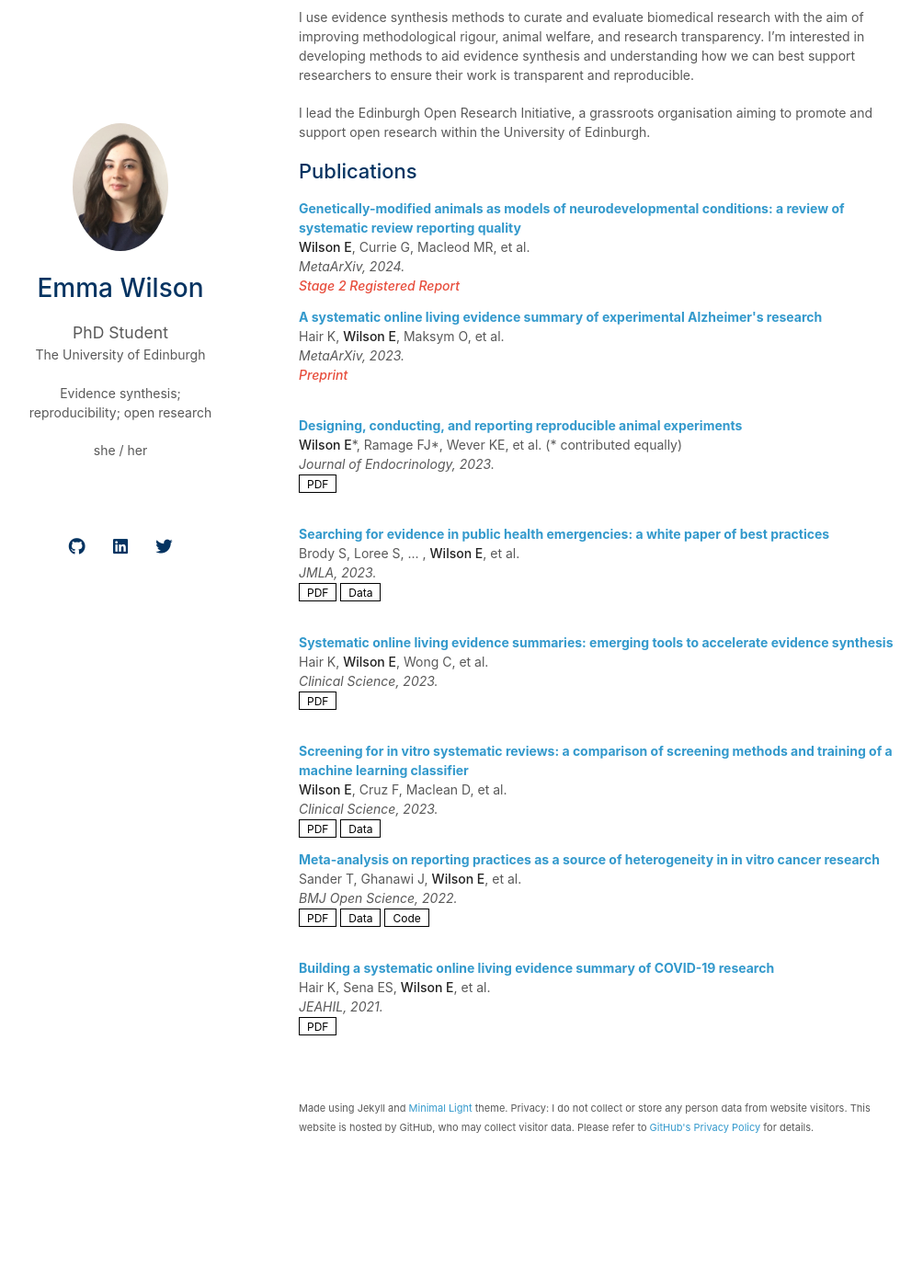
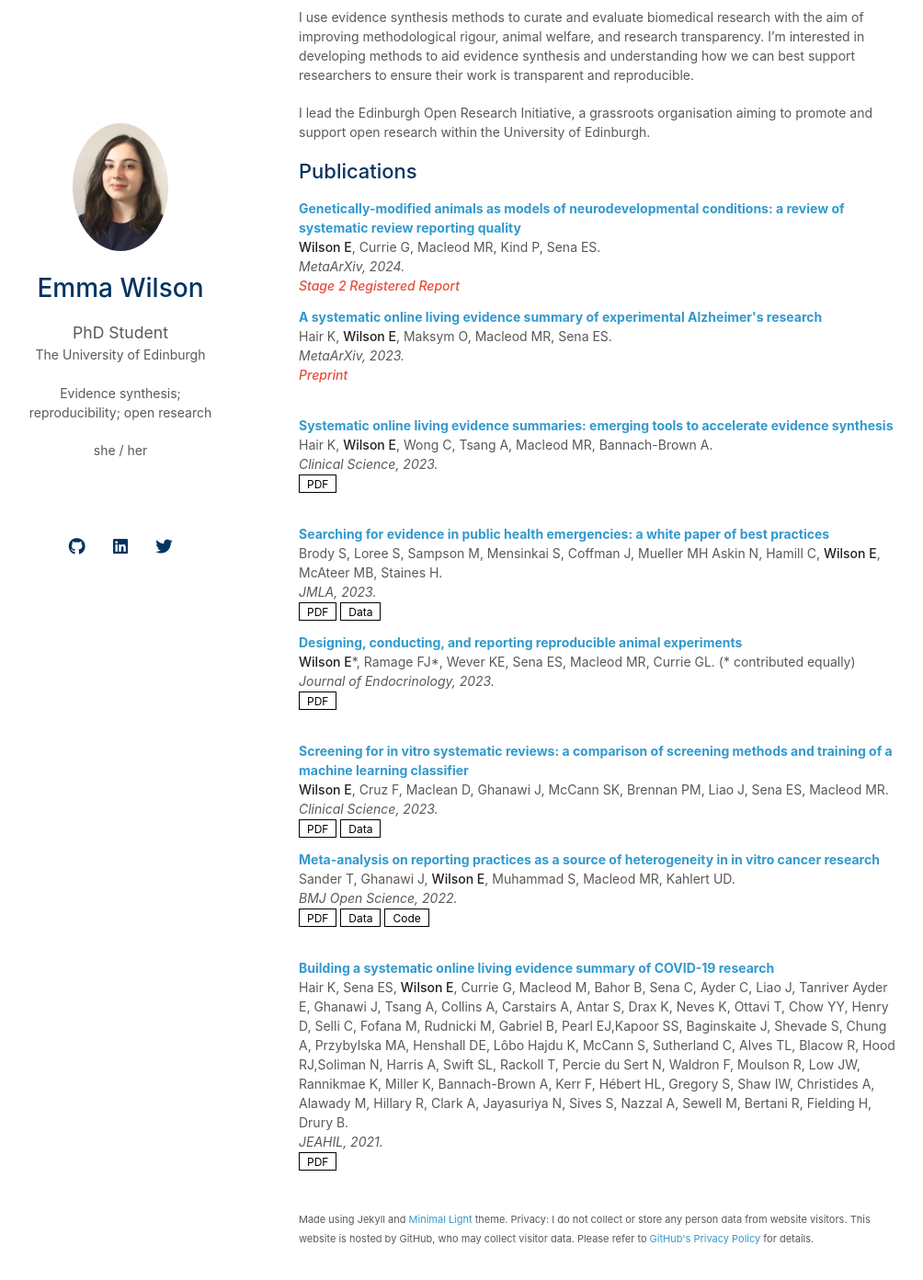
Before and after one commit to emma-wilson/emma-wilson.github.io, a Jekyll site: the page built from index.md, in a window 1280 px wide and 1400 px high, scrolled down 331 px. Shown: the top 1392 px of the window at 92% size, without its empty margins (145-1149 px from the left). Built offline with Jekyll 4.4.1, drawn with Linux system fonts in a browser that asks for light colours; nearby versions of some CDN libraries; comment, search, counter and statistics services are not loaded; a style sheet for code colours, icons or effects is not loaded; our own code applies the rules of GitHub Pages for plain Markdown files; before the commit the page ends 1636 px from its top, so only the background shows below that.

Commit message:
Add full authors

```diff
--- a/_data/publications.yml
+++ b/_data/publications.yml
@@ -1,45 +1,45 @@
 main:
 
   - title: "Genetically-modified animals as models of neurodevelopmental conditions: a review of systematic review reporting quality"
-    authors: <strong>Wilson E</strong>, Currie G, Macleod MR, et al.
+    authors: <strong>Wilson E</strong>, Currie G, Macleod MR, Kind P, Sena ES.
     journal: MetaArXiv, 2024.
     doi: https://osf.io/preprints/metaarxiv/s5xd4
     notes: Stage 2 Registered Report
 
   - title: "A systematic online living evidence summary of experimental Alzheimer's research"
-    authors: Hair K, <strong>Wilson E</strong>, Maksym O, et al.
+    authors: Hair K, <strong>Wilson E</strong>, Maksym O, Macleod MR, Sena ES.
     journal: MetaArXiv, 2023.
     doi: https://osf.io/preprints/metaarxiv/s5gf9
     notes: Preprint
 
-  - title: "Designing, conducting, and reporting reproducible animal experiments"
-    authors: <strong>Wilson E</strong>*, Ramage FJ*, Wever KE, et al. (* contributed equally)
-    journal: Journal of Endocrinology, 2023.
-    doi: https://doi.org/10.1530/JOE-22-0330
-    pdf: assets/files/2023_Wilson_Ramage.pdf
+  - title: "Systematic online living evidence summaries: emerging tools to accelerate evidence synthesis"
+    authors: Hair K, <strong>Wilson E</strong>, Wong C, Tsang A, Macleod MR, Bannach-Brown A.
+    journal: Clinical Science, 2023.
+    doi: https://doi.org/10.1042/CS20220494
+    pdf: assets/files/2023_Hair.pdf
 
   - title: "Searching for evidence in public health emergencies: a white paper of best practices"
-    authors: Brody S, Loree S, ... , <strong>Wilson E</strong>, et al.
+    authors: Brody S, Loree S, Sampson M, Mensinkai S, Coffman J, Mueller MH Askin N, Hamill C, <strong>Wilson E</strong>, McAteer MB, Staines H.
     journal: JMLA, 2023.
     doi: https://doi.org/10.5195%2Fjmla.2023.1530
     pdf: assets/files/2023_Brody.pdf
     data: https://osf.io/dujqe/
 
-  - title: "Systematic online living evidence summaries: emerging tools to accelerate evidence synthesis"
-    authors: Hair K, <strong>Wilson E</strong>, Wong C, et al.
-    journal: Clinical Science, 2023.
-    doi: https://doi.org/10.1042/CS20220494
-    pdf: assets/files/2023_Hair.pdf
+  - title: "Designing, conducting, and reporting reproducible animal experiments"
+    authors: <strong>Wilson E</strong>*, Ramage FJ*, Wever KE, Sena ES, Macleod MR, Currie GL. (* contributed equally)
+    journal: Journal of Endocrinology, 2023.
+    doi: https://doi.org/10.1530/JOE-22-0330
+    pdf: assets/files/2023_Wilson_Ramage.pdf
 
   - title: "Screening for in vitro systematic reviews: a comparison of screening methods and training of a machine learning classifier"
-    authors: <strong>Wilson E</strong>, Cruz F, Maclean D, et al.
+    authors: <strong>Wilson E</strong>, Cruz F, Maclean D, Ghanawi J, McCann SK, Brennan PM, Liao J, Sena ES, Macleod MR.
     journal: Clinical Science, 2023.
     doi: https://doi.org/10.1042/CS20220594
     pdf: assets/files/2023_Wilson.pdf
     data: https://github.com/emma-wilson/in-vitro-screening
 
   - title: "Meta-analysis on reporting practices as a source of heterogeneity in in vitro cancer research"
-    authors: Sander T, Ghanawi J, <strong>Wilson E</strong>, et al.
+    authors: Sander T, Ghanawi J, <strong>Wilson E</strong>, Muhammad S, Macleod MR, Kahlert UD.
     journal: BMJ Open Science, 2022.
     doi: https://doi.org/10.1136%2Fbmjos-2021-100272
     pdf: assets/files/2022_Sander.pdf
@@ -47,7 +47,7 @@ main:
     code: https://github.com/TimoSander/Reporting-practices-as-a-source-of-heterogeneity-in-in-vitro-cancer-research
 
   - title: "Building a systematic online living evidence summary of COVID-19 research"
-    authors: Hair K, Sena ES, <strong>Wilson E</strong>, et al.
+    authors: Hair K, Sena ES, <strong>Wilson E</strong>, Currie G, Macleod M, Bahor B, Sena C, Ayder C, Liao J, Tanriver Ayder E, Ghanawi J, Tsang A, Collins A, Carstairs A, Antar S, Drax K, Neves K, Ottavi T, Chow YY, Henry D, Selli C, Fofana M, Rudnicki M, Gabriel B, Pearl EJ,Kapoor SS, Baginskaite J, Shevade S, Chung A, Przybylska MA, Henshall DE, Lôbo Hajdu K, McCann S, Sutherland C, Alves TL, Blacow R, Hood RJ,Soliman N, Harris A, Swift SL, Rackoll T, Percie du Sert N, Waldron F, Moulson R, Low JW, Rannikmae K, Miller K, Bannach-Brown A, Kerr F, Hébert HL, Gregory S, Shaw IW, Christides A, Alawady M, Hillary R, Clark A, Jayasuriya N, Sives S, Nazzal A, Sewell M, Bertani R, Fielding H, Drury B.
     journal: JEAHIL, 2021.
     doi: https://doi.org/10.32384/jeahil17465
     pdf: assets/files/2021_Hair.pdf
```
